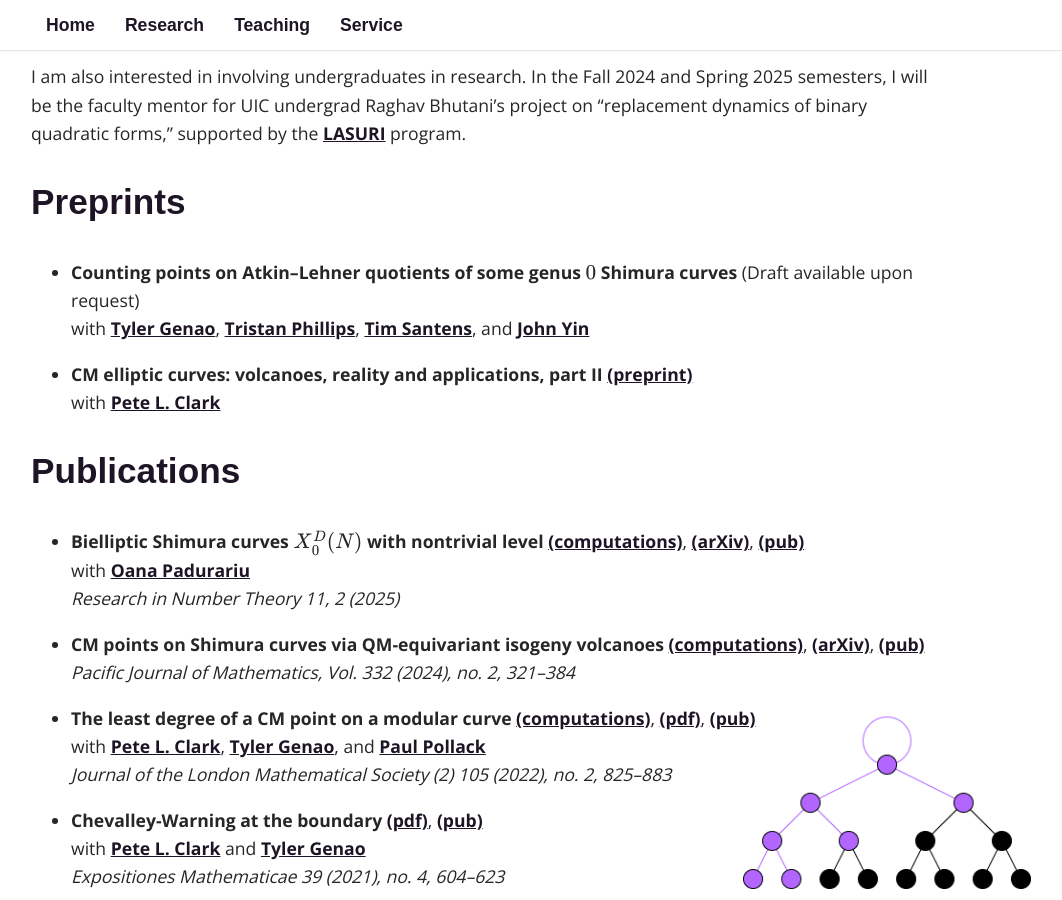
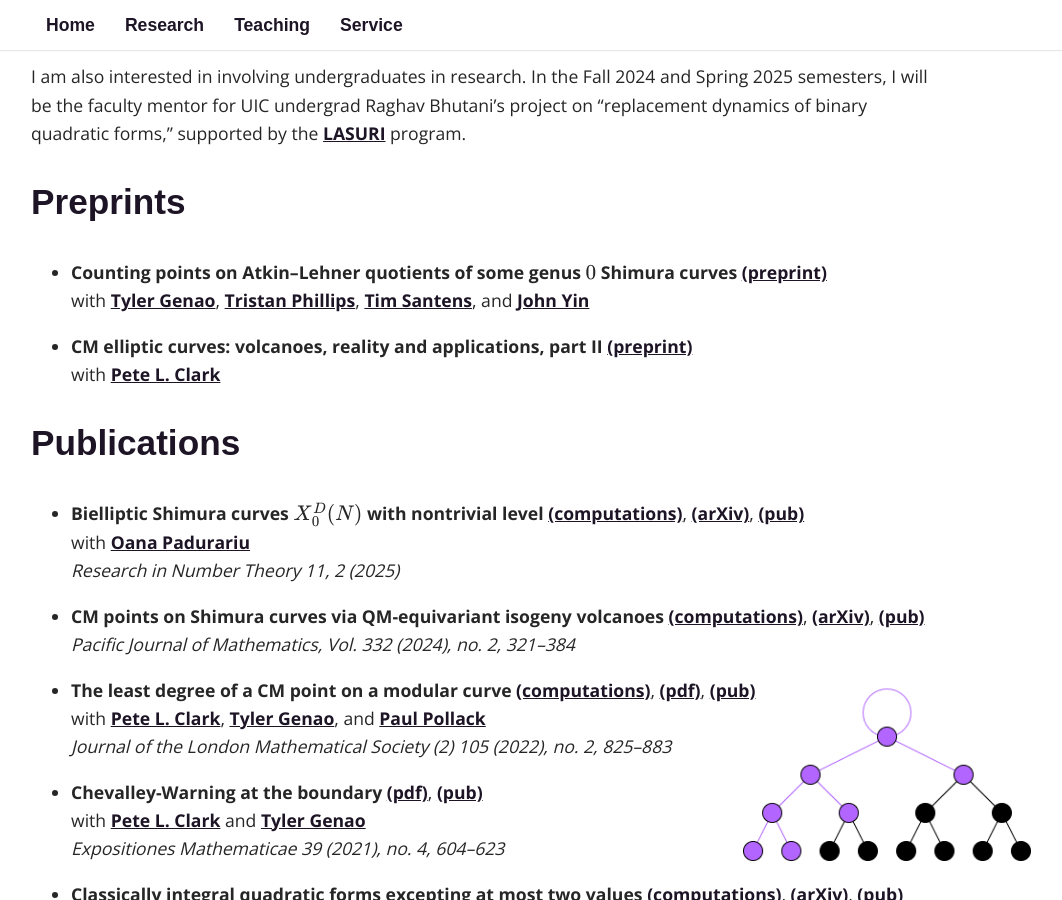
Before and after one commit to fsaia/site, a Jekyll site: the page built from _pages/02_research.md, in a window 1280 px wide and 900 px high, scrolled down 490 px. Shown: the whole window, without its empty margins (159-1221 px from the left). Built offline with Jekyll 4.4.1, drawn with Linux system fonts in a browser that asks for light colours; some web fonts are replaced; formulas are drawn with MathJax 3.

Commit message:
Add files via upload

```diff
--- a/_pages/02_research.md
+++ b/_pages/02_research.md
@@ -15,7 +15,7 @@ I am also interested in involving undergraduates in research. In the Fall 2024 a
 
 ## Preprints
 
-* **Counting points on Atkin--Lehner quotients of some genus $$0$$ Shimura curves** (Draft available upon request)
+* **Counting points on Atkin--Lehner quotients of some genus $$0$$ Shimura curves** [(preprint)](https://drive.google.com/open?id=1inQ619dsvHOdSJr60H__YCSth28T7gIz&usp=drive_fs)
 	with [Tyler Genao](https://tylergenao.com/), [Tristan Phillips](https://sites.google.com/site/tristanphillipsmath/home), [Tim Santens](https://sites.google.com/view/timsantens/), and [John Yin](https://sites.google.com/view/johng23)
 
 * **CM elliptic curves: volcanoes, reality and applications, part II** [(preprint)](https://drive.google.com/file/d/1SQwJ4HetSW6mQX-eZ_Fy4EAKF9nl5qJS/view?usp=sharing)
```
